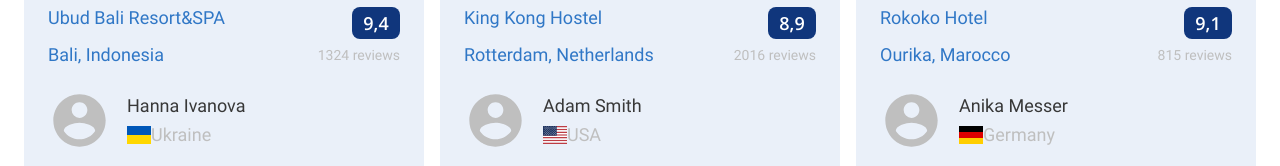
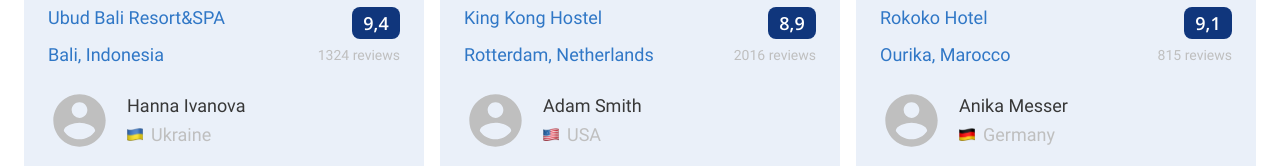
Before and after one commit to LizaVydritskaia/if-html, a website: page index.html in a window 1280 px wide. Shown: the part 3160-3326 px from the top of the page. Drawn offline with nearby package versions, Linux system fonts and the light colour scheme.

Commit message:
lesson-12: Fixed flag icons

```diff
--- a/index.html
+++ b/index.html
@@ -429,7 +429,7 @@
               </svg>
               <div class="reviews__name-country">
                 <p class="reviews__user-name">Hanna Ivanova</p>
-                <p class="reviews__country"><span class="fi fi-ua"></span>Ukraine</p>
+                <p class="reviews__country"><span><img src="./images/ukraine.png" alt="ukraine"></span>Ukraine</p>
               </div>
             </div>
             <p class="reviews__text">
@@ -464,7 +464,7 @@
               </svg>
               <div class="reviews__name-country">
                 <p class="reviews__user-name">Adam Smith</p>
-                <p class="reviews__country"><span class="fi fi-us"></span>USA</p>
+                <p class="reviews__country"><span><img src="./images/usa.png" alt="usa"></span>USA</p>
               </div>
             </div>
             <p class="reviews__text">
@@ -501,7 +501,7 @@
               </svg>
               <div class="reviews__name-country">
                 <p class="reviews__user-name">Anika Messer</p>
-                <p class="reviews__country"><span class="fi fi-de"></span>Germany</p>
+                <p class="reviews__country"><span><img src="./images/germany.png" alt="germany"></span>Germany</p>
               </div>
             </div>
             <p class="reviews__text">
--- a/styles/styles.css
+++ b/styles/styles.css
@@ -704,6 +704,12 @@ body {
   color: var(--text-secondary-color);
 }
 
+.reviews__country img {
+  width: 16px;
+  height: 13px;
+  margin-right: 8px;
+}
+
 .reviews__text {
   font-weight: 400;
   font-size: 18px;
```
Also changed, not shown: images/germany.png (added), images/ukraine.png (added), images/usa.png (added).
